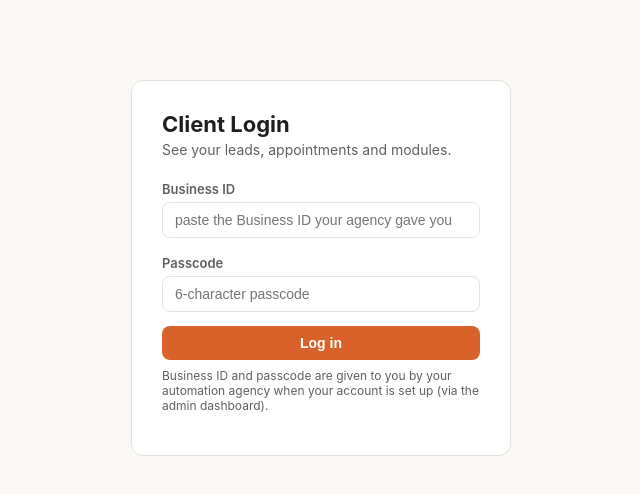
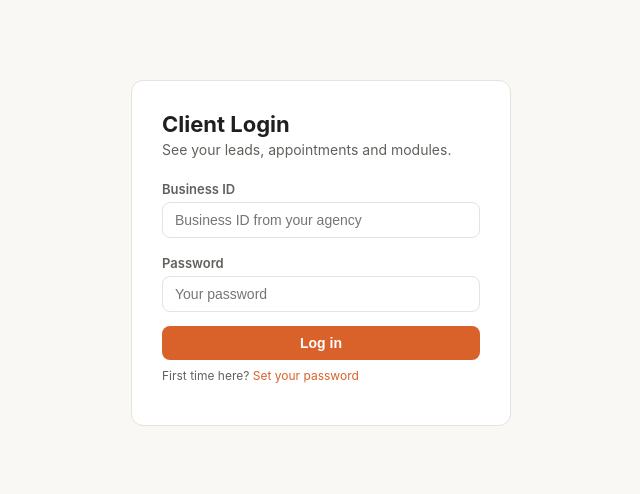
Before and after one commit to jupiterspcud-boop/ai-automation-saas, a website: page client.html in a window 1280 px wide. Shown: the whole page, without its empty margins (319-959 px from the left). Drawn offline with Linux system fonts and the light colour scheme.

Commit message:
Add first-time client password setup screen

```diff
--- a/client.html
+++ b/client.html
@@ -1,39 +1,22 @@
 <!DOCTYPE html>
 <html lang="en">
-<head>
-<meta charset="UTF-8" />
-<meta name="viewport" content="width=device-width, initial-scale=1.0" />
-<title>Client Dashboard — AI Automation Platform</title>
-<link rel="stylesheet" href="style.css" />
-</head>
+<head><meta charset="UTF-8" /><meta name="viewport" content="width=device-width, initial-scale=1.0" /><title>Client Dashboard — AI Automation Platform</title><link rel="stylesheet" href="style.css" /></head>
 <body>
-
-<div id="login" class="login-box">
-  <div class="card">
-    <h1>Client Login</h1>
-    <p class="sub">See your leads, appointments and modules.</p>
-    <div class="field">
-      <label>Business ID</label>
-      <input type="text" id="businessId" placeholder="paste the Business ID your agency gave you" />
-    </div>
-    <div class="field">
-      <label>Passcode</label>
-      <input type="password" id="passcode" placeholder="6-character passcode" />
-    </div>
-    <button class="btn" onclick="login()" style="width:100%">Log in</button>
-    <div class="error" id="loginError"></div>
-    <p class="hint">Business ID and passcode are given to you by your automation agency when your account is set up (via the admin dashboard).</p>
-  </div>
-</div>
-
-<div id="app" style="display:none">
-  <div class="topbar">
-    <div class="brand" id="bizNameTop">AI Automation <span>Client</span></div>
-    <button onclick="logout()">Log out</button>
-  </div>
-  <div class="wrap" id="content"></div>
-</div>
-
-<script src="client.js"></script>
-</body>
-</html>
+<div id="login" class="login-box"><div class="card">
+<h1>Client Login</h1><p class="sub">See your leads, appointments and modules.</p>
+<div class="field"><label>Business ID</label><input type="text" id="businessId" placeholder="Business ID from your agency" /></div>
+<div class="field"><label>Password</label><input type="password" id="password" placeholder="Your password" /></div>
+<button class="btn" onclick="login()" style="width:100%">Log in</button>
+<div class="error" id="loginError"></div>
+<p class="hint">First time here? <a href="#" onclick="showSetup();return false;">Set your password</a></p>
+</div></div>
+<div id="setup" class="login-box" style="display:none"><div class="card">
+<h1>Set Your Password</h1><p class="sub">Use the one-time setup passcode given by your agency, then choose your own password.</p>
+<div class="field"><label>Business ID</label><input type="text" id="setupBusinessId" placeholder="Business ID" /></div>
+<div class="field"><label>Setup Passcode</label><input type="password" id="setupPasscode" placeholder="Passcode from your agency" /></div>
+<div class="field"><label>New Password</label><input type="password" id="setupPassword" placeholder="At least 6 characters" /></div>
+<button class="btn" onclick="setupPassword()" style="width:100%">Set Password & Log in</button>
+<div class="error" id="setupError"></div><p class="hint"><a href="#" onclick="showLogin();return false;">Back to login</a></p>
+</div></div>
+<div id="app" style="display:none"><div class="topbar"><div class="brand" id="bizNameTop">AI Automation <span>Client</span></div><button onclick="logout()">Log out</button></div><div class="wrap" id="content"></div></div>
+<script src="client.js"></script></body></html>
```
